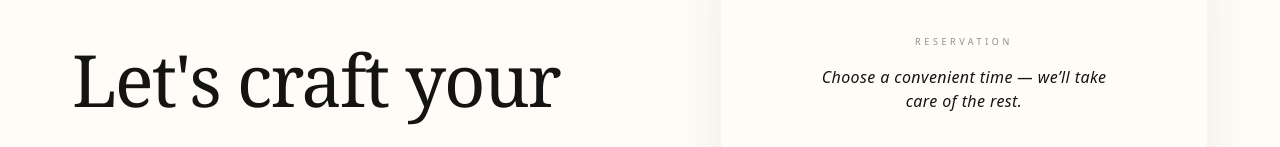
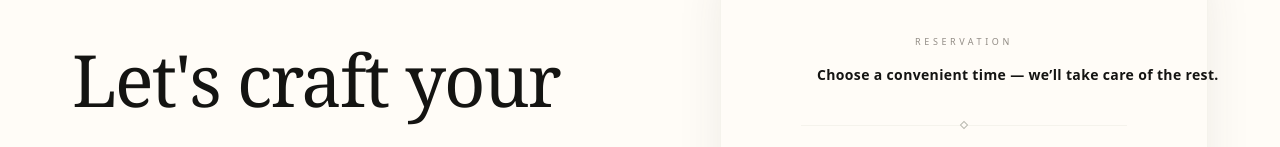
Before and after one commit to Onehostingeurope/spacesorganizers, a Next.js app: page /en/contact in a window 1280 px wide. Shown: the part 222-369 px from the top of the page. Built offline with nearby package versions, Linux system fonts and the light colour scheme; no server answers.

Commit message:
style: make contact form subtitle bold and single line

```diff
--- a/src/components/blocks/ContactForm.tsx
+++ b/src/components/blocks/ContactForm.tsx
@@ -51,7 +51,7 @@ export function ContactForm({ subtitle }: { subtitle?: string }) {
           <span className="font-label text-[9px] uppercase tracking-[0.4em] text-primary/60 block mb-4">
             Reservation
           </span>
-          <p className="font-body text-charcoal/80 text-sm md:text-base tracking-wide font-light italic px-4">
+          <p className="font-body text-charcoal text-xs md:text-sm tracking-wide font-bold px-4 whitespace-nowrap">
             {subtitle}
           </p>
           {/* Subtle decorative dot */}
```
